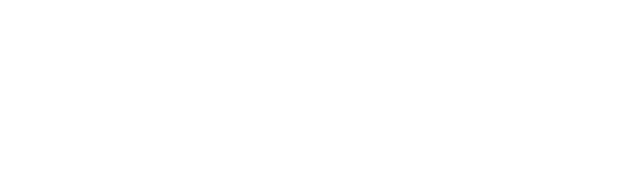
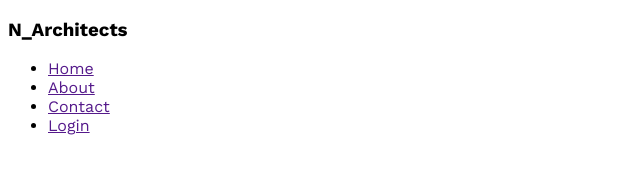
Before and after one commit to kiron-talukdar/1_Responsive_Architect_Website, a plain HTML site: page index.html in a window 1280 px wide. Shown: the whole page, without its empty margins (0-640 px from the left). Drawn offline with nearby package versions, Linux system fonts and the light colour scheme.

Commit message:
second commit

```diff
--- a/index.html
+++ b/index.html
@@ -1,15 +1,29 @@
 <!DOCTYPE html>
 <html lang="en">
+
 <head>
     <meta charset="UTF-8">
     <meta name="viewport" content="width=device-width, initial-scale=1.0">
     <title>Architect Website</title>
     <link rel="stylesheet" href="styles/style.css">
 </head>
+
 <body>
 
+    <header>
+        <nav>
+            <h3>N_Architects</h3>
+            <ul>
+                <li><a href="">Home</a></li>
+                <li><a href="">About</a></li>
+                <li><a href="">Contact</a></li>
+                <li><a href="">Login</a></li>
+            </ul>
+        </nav>
+    </header>
 
+    <main></main>
+    <footer></footer>
+</body>
 
-
-</body>
 </html>
--- a/styles/style.css
+++ b/styles/style.css
@@ -0,0 +1,6 @@
+/* work sans fonts from Google Fonts-- */
+@import url('https://fonts.googleapis.com/css2?family=Work+Sans:ital,wght@0,100..900;1,100..900&display=swap');
+
+*{
+    font-family: "Work Sans", sans-serif;
+}
```
